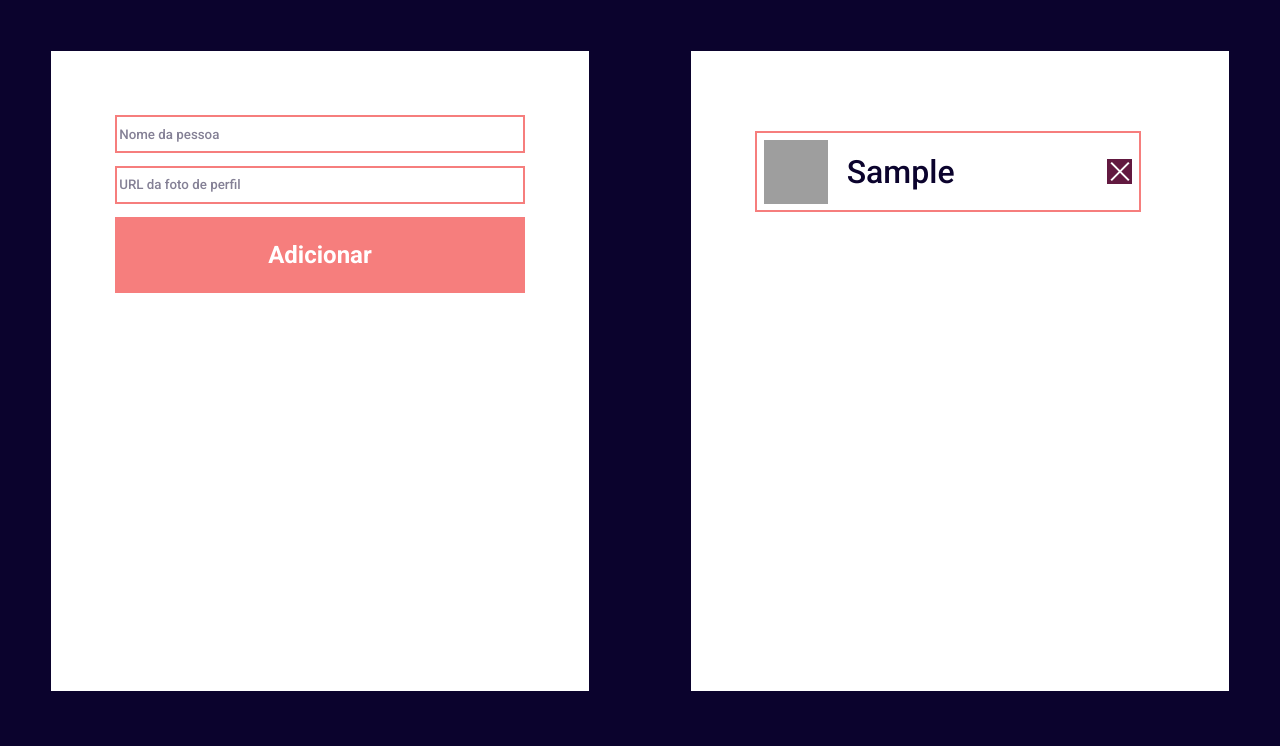
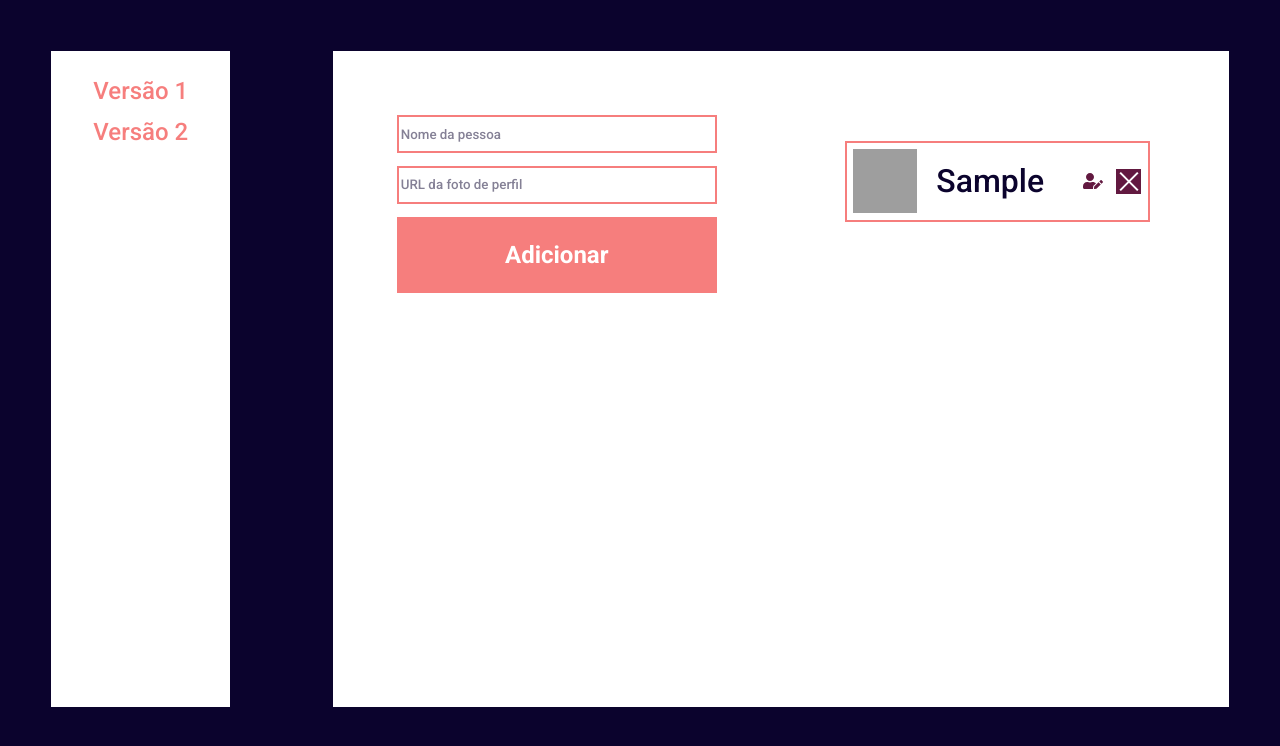
Before and after one commit to Rafaellarsa/wda-execicio, a Vue app: page / in a window 1280 px wide. Both pictures are taken after typing "Sample", "https://example.com" into the empty fields and a click on the button "Adicionar". Shown: the top 746 px of the page. Built offline with nearby package versions, Linux system fonts and the light colour scheme; grey boxes are pictures that could not be loaded.

Commit message:
Added alternative layout

```diff
--- a/package.json
+++ b/package.json
@@ -8,6 +8,9 @@
     "lint": "vue-cli-service lint"
   },
   "dependencies": {
+    "@fortawesome/fontawesome-svg-core": "^1.2.32",
+    "@fortawesome/free-solid-svg-icons": "^5.15.1",
+    "@fortawesome/vue-fontawesome": "^2.0.0",
     "core-js": "^3.6.5",
     "vue": "^2.6.11"
   },
--- a/src/App.vue
+++ b/src/App.vue
@@ -1,33 +1,24 @@
 <template>
     <div id="app">
-    <div class="column">
-      <LeftScreen @person-submitted="addPerson" />
+        <div class="menu">
+            <ul>
+                <li class="menu-items">Versão 1</li>
+                <li class="menu-items">Versão 2</li>
+            </ul>
         </div>
-    <div class="column">
-      <RightScreen :peopleList="list" />
+        <div class="main">
+            <Main />
         </div>
     </div>
 </template>
 
 <script>
-import RightScreen from './components/RightScreen.vue'
-import LeftScreen from './components/LeftScreen.vue'
+import Main from './FirstVersion.vue'
 
 export default {
     name: 'App',
     components: {
-    RightScreen,
-    LeftScreen
-  },
-  data () {
-    return {
-      list: []
-    }
-  },
-  methods: {
-    addPerson(listItem) {
-      this.list.push(listItem);
-    }
+        Main
     }
 }
 </script>
@@ -45,13 +36,45 @@ body {
     background-color: #0b032d;
     height: 100vh;
     width: 100vw;
+    display: flex;
 }
 
-.column {
+.menu {
     float: left;
-  width: 42vw;
-  height: 80vh;
+    width: 14vw;
+    height: 82vh;
     margin: 4vw;
     background-color: white;
+    display: flex;
+    flex-wrap: wrap;
+    justify-content: center;
+    font-size: 1.5rem;
+}
+
+.main {
+    float: left;
+    margin: 4vw;
+    width: 70vw;
+    height: 82vh;
+}
+
+ul {
+    list-style-type: none;
+    padding: 0;
+    margin-block-start: 0;
+    margin-top:2vw;
+    width: 100%;
+    text-align: center;
+}
+
+.menu-items {
+    margin-bottom: 1vw;
+    color: #f67e7d;
+}
+
+.menu-items:hover {
+    color: white;
+    background-color: #f67e7d;
+
 }
 </style>
--- /dev/null
+++ b/src/FirstVersion.vue
@@ -0,0 +1,48 @@
+<template>
+  <div class="first-version">
+    <div class="column">
+      <LeftScreen @person-submitted="addPerson" />
+    </div>
+    <div class="column">
+      <RightScreen :peopleList="peopleList" />
+    </div>
+  </div>
+</template>
+
+<script>
+import RightScreen from './components/RightScreen.vue'
+import LeftScreen from './components/LeftScreen.vue'
+
+export default {
+  name: 'FirstVersion',
+  components: {
+    RightScreen,
+    LeftScreen
+  },
+  data () {
+    return {
+      peopleList: []
+    }
+  },
+  methods: {
+    addPerson(listItem) {
+      this.peopleList.push(listItem);
+    }
+  }
+}
+</script>
+
+<style>
+.first-version {
+  background-color: #0b032d;
+  height: 100%;
+  margin: 0;
+}
+
+.column {
+  float: left;
+  width: 50%;
+  height: 100%;
+  background-color: white;
+}
+</style>
--- /dev/null
+++ b/src/SecondVersion.vue
@@ -0,0 +1,127 @@
+<template>
+    <div class="second-version">
+        <div class="add-person-button">
+            <Button @click="onClick" />
+        </div>
+
+        <div id="addPersonModal" class="add-person-modal">
+            <div class="add-person-modal-content">
+<!-- Muda o nome dessa classe -->
+                <span class="close" @click="close">&times;</span>
+                <LeftScreen @person-submitted="addPerson" />
+            </div>
+        </div>
+
+
+
+
+        <List :peopleList="peopleList" />
+    </div>
+</template>
+
+<script>
+import List from './components/List'
+import Button from './components/Button'
+import LeftScreen from './components/LeftScreen'
+
+var addPersonModal;
+
+export default {
+    name: 'SecondVersion',
+    components: {
+        List,
+        Button,
+        LeftScreen
+    },
+    data() {
+        return {
+            peopleList: []
+        }
+    },
+    methods: {
+        onClick() {
+            addPersonModal.style.display = "block";
+        },
+        close() {
+            addPersonModal.style.display = "none";
+        },
+        addPerson(listItem) {
+            this.peopleList.push(listItem);
+        }
+    },
+    mounted: function() {
+        addPersonModal = document.getElementById("addPersonModal");
+    }
+}
+</script>
+
+<style>
+.second-version {
+    background-color: white;
+    height: 100%;
+    display: flex;
+    flex-wrap: wrap;
+}
+
+.add-person-button {
+    display: flex;
+    justify-content: flex-end;
+    width: 100%;
+}
+
+Button {
+    margin: 2vw;
+}
+
+
+
+
+
+
+
+
+
+
+/* The Modal (background) */
+.add-person-modal {
+  display: none; /* Hidden by default */
+  position: fixed; /* Stay in place */
+  z-index: 1; /* Sit on top */
+  left: 0;
+  top: 0;
+  width: 100%; /* Full width */
+  height: 100%; /* Full height */
+  overflow: auto; /* Enable scroll if needed */
+  background-color: rgb(0,0,0); /* Fallback color */
+  background-color: rgba(0,0,0,0.4); /* Black w/ opacity */
+}
+
+/* Modal Content/Box */
+.add-person-modal-content {
+  background-color: #fefefe;
+  margin: 15% auto; /* 15% from the top and centered */
+  padding: 20px;
+  border: 1px solid #888;
+  width: 80%; /* Could be more or less, depending on screen size */
+}
+
+/* The Close Button */
+.close {
+  color: #aaa;
+  float: right;
+  font-size: 28px;
+  font-weight: bold;
+}
+
+.close:hover,
+.close:focus {
+  color: black;
+  text-decoration: none;
+  cursor: pointer;
+}
+
+.list {
+    margin: 2vw;
+    margin-top: 0;
+}
+</style>
--- a/src/components/List.vue
+++ b/src/components/List.vue
@@ -6,9 +6,12 @@
                     <img :src="person.profilePictureURL">
                     <p>{{ person.profileName }}</p>
                 </div>
-                <div class="removal-buttom" @click="removePersonByIndex(arguments[0])">
+                <div class="icons">
+                    <font-awesome-icon icon="user-edit" :style="{ color: '#621940' }" />
+                    <div class="removal-buttom" @click="removePersonByIndex(index)">
                         <div class="first-stroke">
                             <div class="second-stroke"></div>
+                        </div>
                     </div>
                 </div>
             </li>
@@ -32,6 +35,7 @@ export default {
     },
         methods: {
         removePersonByIndex(index) {
+            console.log(index)
             this.peopleList.splice(index, 1)
         }
     }
@@ -52,12 +56,6 @@ export default {
 
 ::-webkit-scrollbar-thumb {
     background-color: #621940;
-
-}
-
-ul {
-    list-style-type: none;
-    padding: 0;
 }
 
 li {
@@ -86,10 +84,20 @@ img {
     align-items: center;
 }
 
+.icons {
+    display: flex;
+    align-items: center;
+}
+
+font-awesome-icon {
+    background-color: #621940;
+}
+
 .removal-buttom {
   width: 25px;
   height: 25px;
   background-color: #621940;
+  margin-left: 1vw;
 }
 
 .first-stroke {
--- a/src/components/RightScreen.vue
+++ b/src/components/RightScreen.vue
@@ -1,6 +1,6 @@
 <template>
   <div class="right">
-    <List :peopleList="peopleList" @click="removePerson" />
+    <List :peopleList="peopleList" />
   </div>
 </template>
 
--- a/src/main.js
+++ b/src/main.js
@@ -1,5 +1,12 @@
 import Vue from 'vue'
 import App from './App.vue'
+import { library } from '@fortawesome/fontawesome-svg-core'
+import { faUserEdit } from '@fortawesome/free-solid-svg-icons'
+import { FontAwesomeIcon } from '@fortawesome/vue-fontawesome'
+
+library.add(faUserEdit)
+
+Vue.component('font-awesome-icon', FontAwesomeIcon)
 
 Vue.config.productionTip = false
 
```
Also changed, not shown: 1 other file (tests, documents, lock files or other folders). Lines whose indentation alone changed are shown as unchanged.
